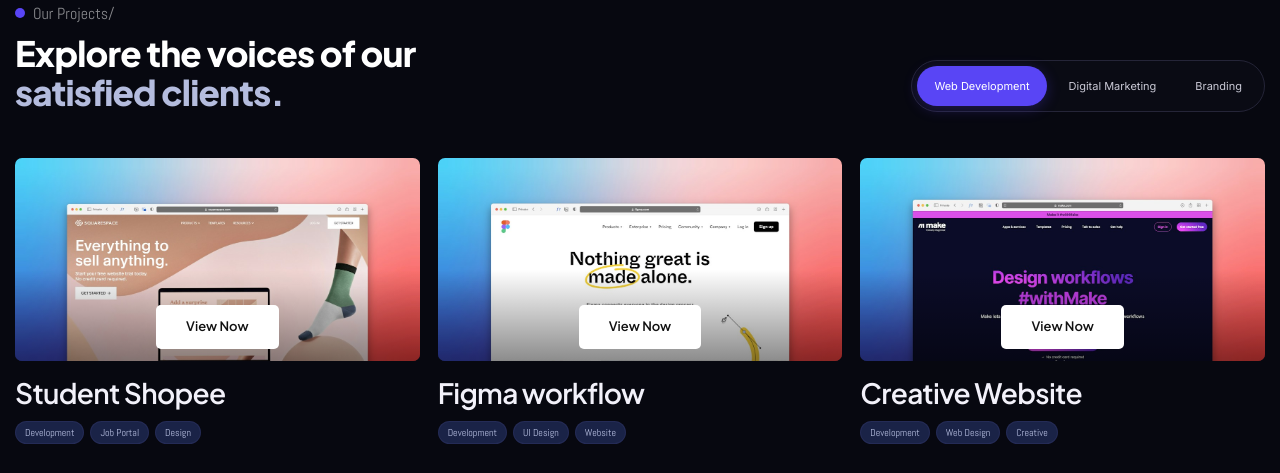
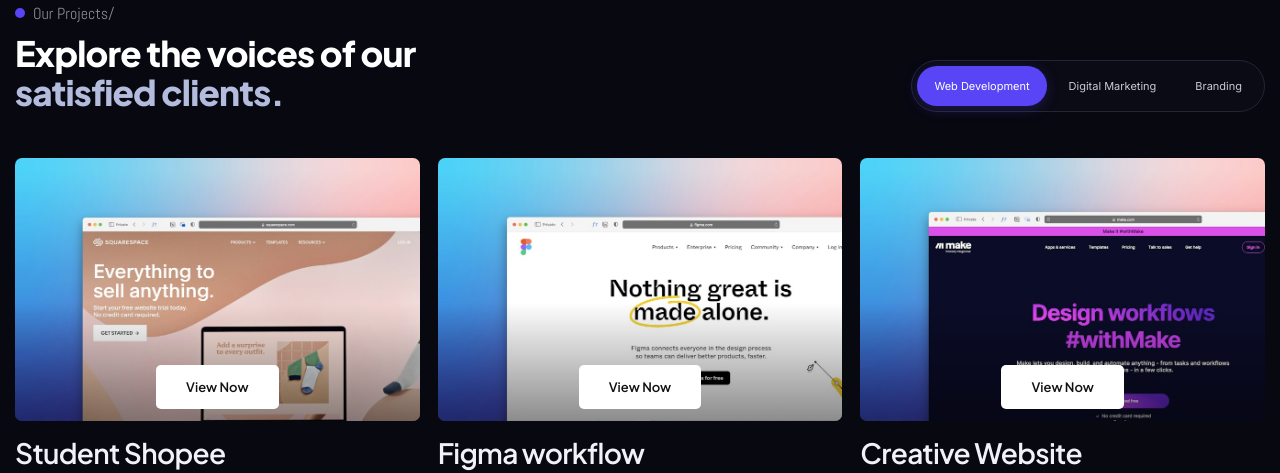
Before and after one commit to MahimaMakode/EkoraInfotech, a plain HTML site: page index.html in a window 1280 px wide. Shown: the part 2889-3362 px from the top of the page. Drawn offline with nearby package versions, Linux system fonts and the light colour scheme.

Commit message:
Update style.css

```diff
--- a/style.css
+++ b/style.css
@@ -936,8 +936,7 @@ i[class*=" ri-"] {
 .project-media img {
   position: static;
   display: block;
-  width: 100%;
-  max-width: 100%;
+  max-width: 130%;
   height: auto;
   margin: 0;
   border-radius: 0;
```
